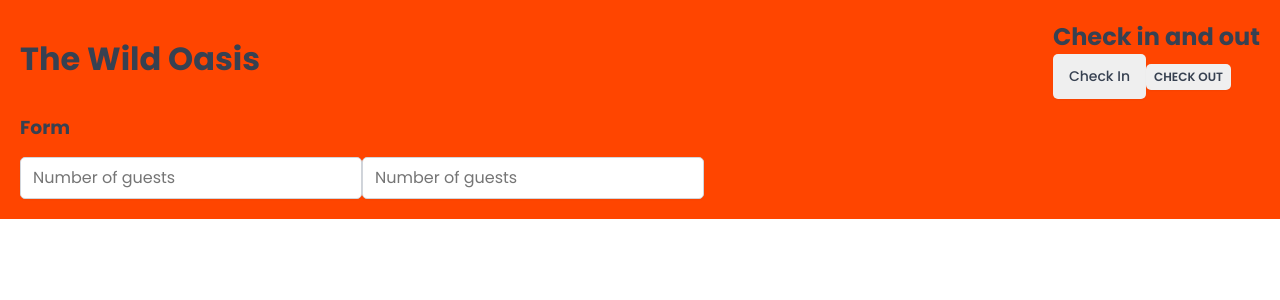
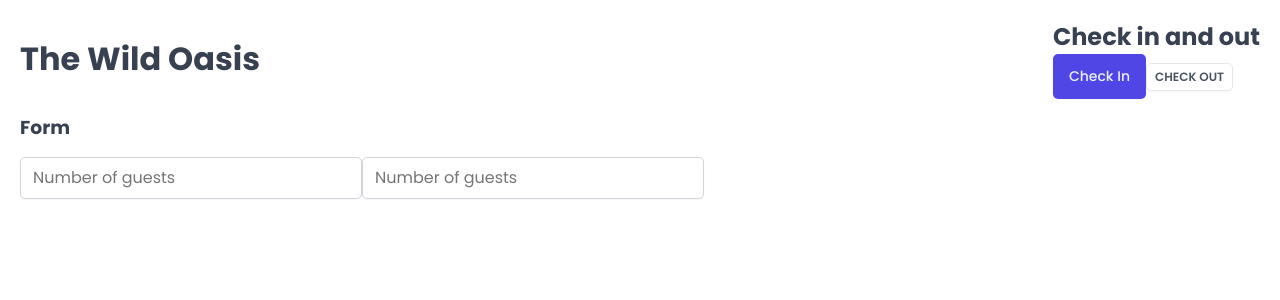
Before and after one commit to Art-Luzrab/WildOasisProject, a React (Vite) app: page / in a window 1280 px wide. Shown: the top 300 px of the page. Built offline with nearby package versions, Linux system fonts and the light colour scheme; a web font is replaced by a local one.

Commit message:
fixed props.variations to props.variation to fit with default prop names

```diff
--- a/src/App.jsx
+++ b/src/App.jsx
@@ -6,7 +6,7 @@ import Heading from "./ui/Heading"
 import Row from "./ui/Row"
 
 const StyledApp = styled.div`
-  background-color: orangered;
+  /* background-color: */
   padding: 20px;
 `
 
@@ -21,7 +21,13 @@ function App() {
 
             <div>
               <Heading as="h2">Check in and out</Heading>
-              <Button size:onClick={() => alert("Check In")}>Check In</Button>
+              <Button
+                variation="primary"
+                size="medium"
+                onClick={() => alert("Check In")}
+              >
+                Check In
+              </Button>
               <Button
                 variation="secondary"
                 size="small"
--- a/src/ui/Button.jsx
+++ b/src/ui/Button.jsx
@@ -54,7 +54,7 @@ const Button = styled.button`
   box-shadow: var(--shadow-sm);
 
   ${(props) => sizes[props.size]}
-  ${(props) => variations[props.variations]}
+  ${(props) => variations[props.variation]};
 `
 
 Button.defaultProps = {
```
